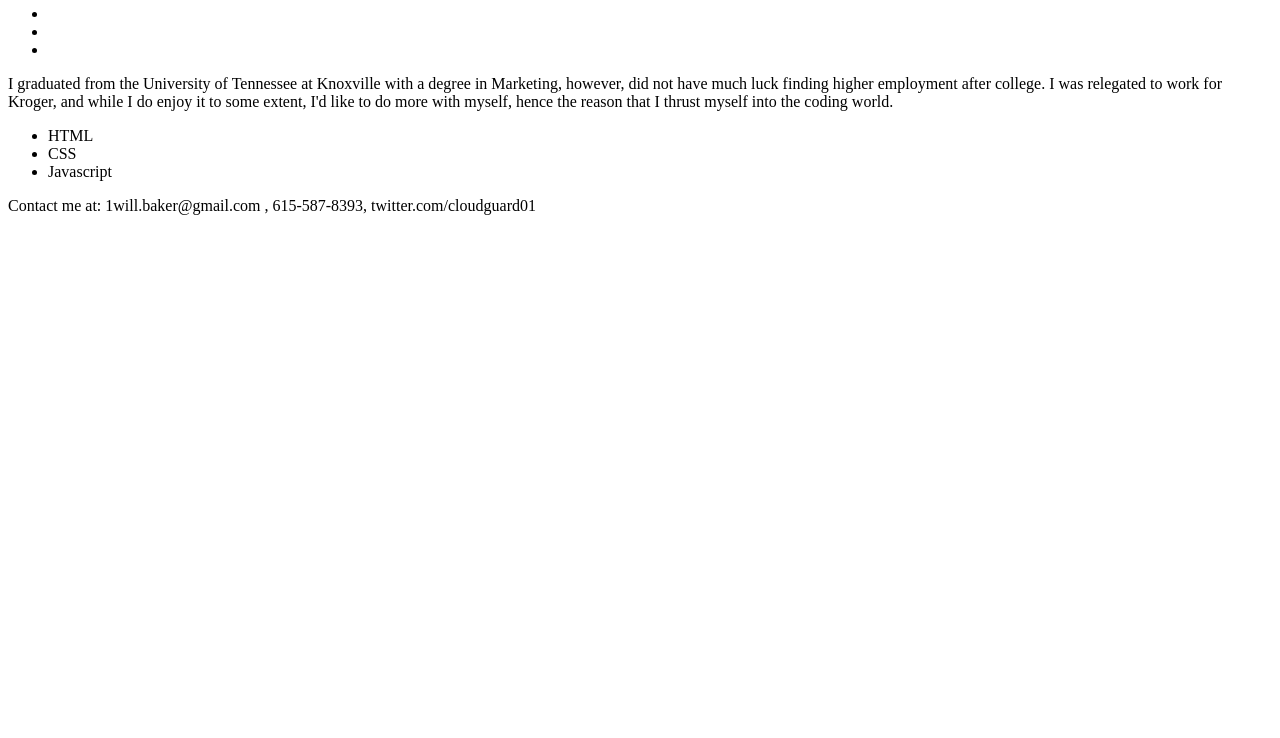
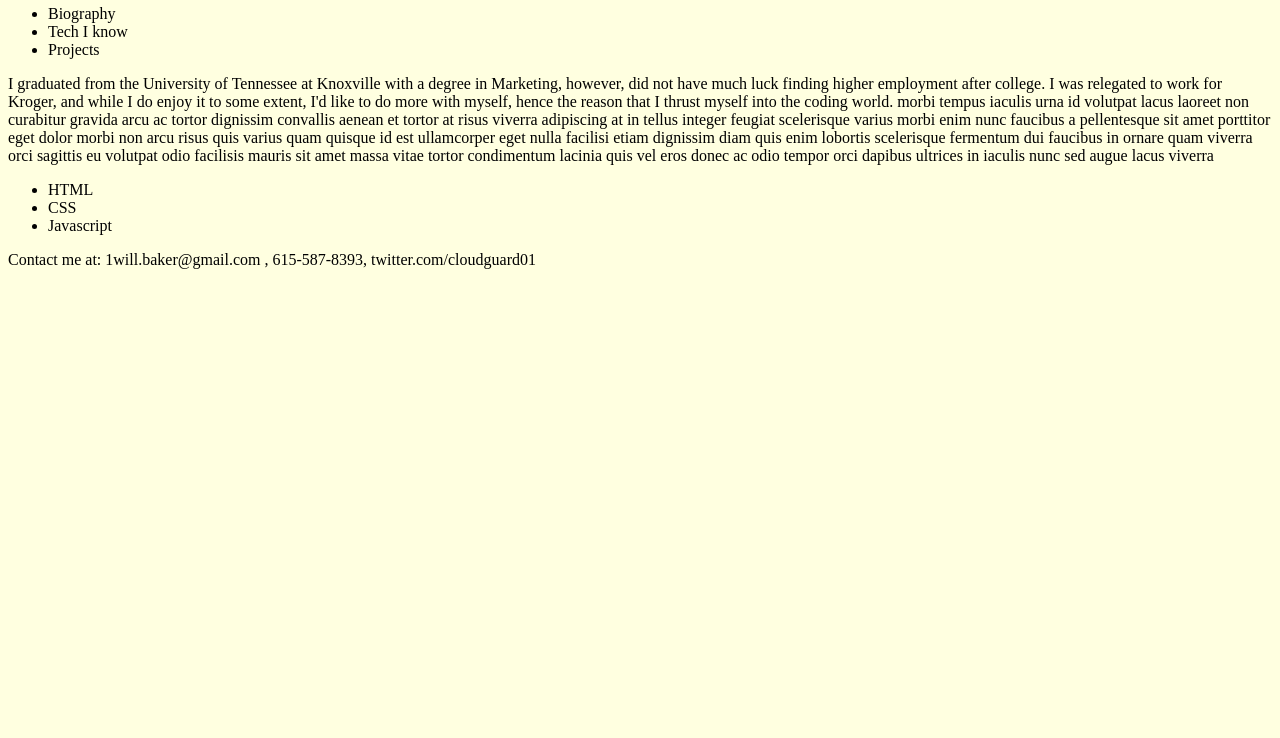
Before and after one commit to tonfaman23/Personal-Site, a plain HTML site: page index.html in a window 1280 px wide. Shown: the part 62-800 px from the top of the page. Drawn offline with Linux system fonts and the light colour scheme.

Commit message:
styling and code fixes added

```diff
--- a/index.html
+++ b/index.html
@@ -11,15 +11,19 @@
     <nav>
     <h1>Will Baker</h1>
     <ul id="navLinks">
-        <li><a id="navToBio"></a></li>
-        <li><a id="Technologies"></a></li>
-        <li><a id="navToProjects"></a></li>
+        <li><a id="navToBio">Biography</a></li>
+        <li><a id="Technologies">Tech I know</a></li>
+        <li><a id="navToProjects">Projects</a></li>
     </ul>
 </nav>
 
 <div class="fullPage" id="bioPage">
     <p>I graduated from the University of Tennessee at Knoxville with a degree in Marketing, however, did not have much luck finding higher employment after college.
         I was relegated to work for Kroger, and while I do enjoy it to some extent, I'd like to do more with myself, hence the reason that I thrust myself into the coding world.
+        morbi tempus iaculis urna id volutpat lacus laoreet non curabitur gravida arcu ac tortor dignissim convallis aenean et tortor at risus viverra adipiscing at in tellus integer
+        feugiat scelerisque varius morbi enim nunc faucibus a pellentesque sit amet porttitor eget dolor morbi non arcu risus quis varius quam quisque id
+        est ullamcorper eget nulla facilisi etiam dignissim diam quis enim lobortis scelerisque fermentum dui faucibus in ornare quam viverra orci sagittis eu volutpat odio facilisis
+        mauris sit amet massa vitae tortor condimentum lacinia quis vel eros donec ac odio tempor orci dapibus ultrices in iaculis nunc sed augue lacus viverra
     </p>
 </div>
 <div class="fullPage" id="technologiesPage">
@@ -29,7 +33,9 @@
         <li>Javascript</li>
     </ul>
 </div>
-<div class="fullPage" id="projectsPage"></div>
+<div class="fullPage" id="projectsPage">
+
+</div>
 
 <footer class="page-footer">
     Contact me at: 1will.baker@gmail.com , 615-587-8393, twitter.com/cloudguard01
--- a/main.css
+++ b/main.css
@@ -0,0 +1,3 @@
+body{
+    background-color: lightyellow;
+}
```
